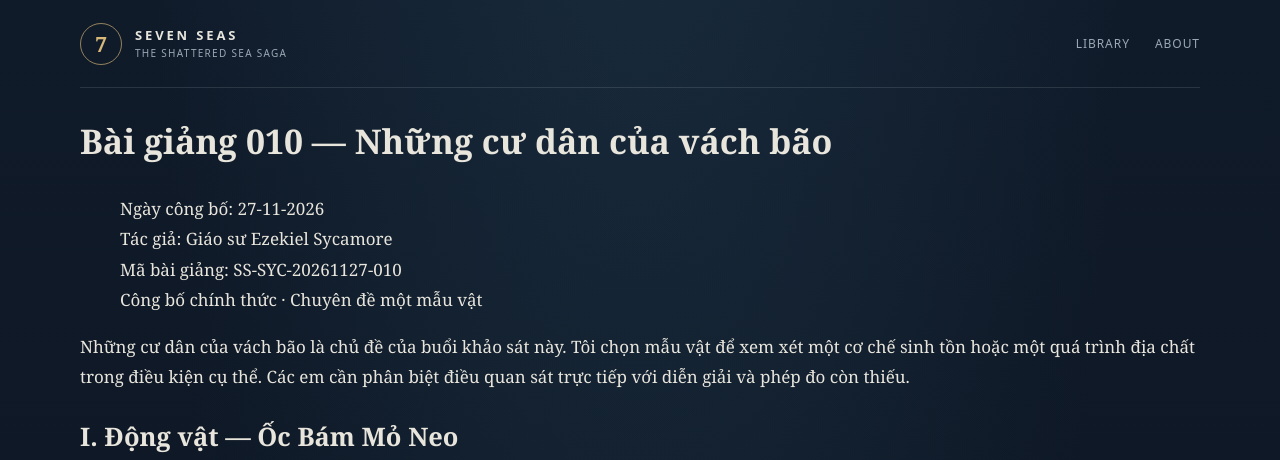
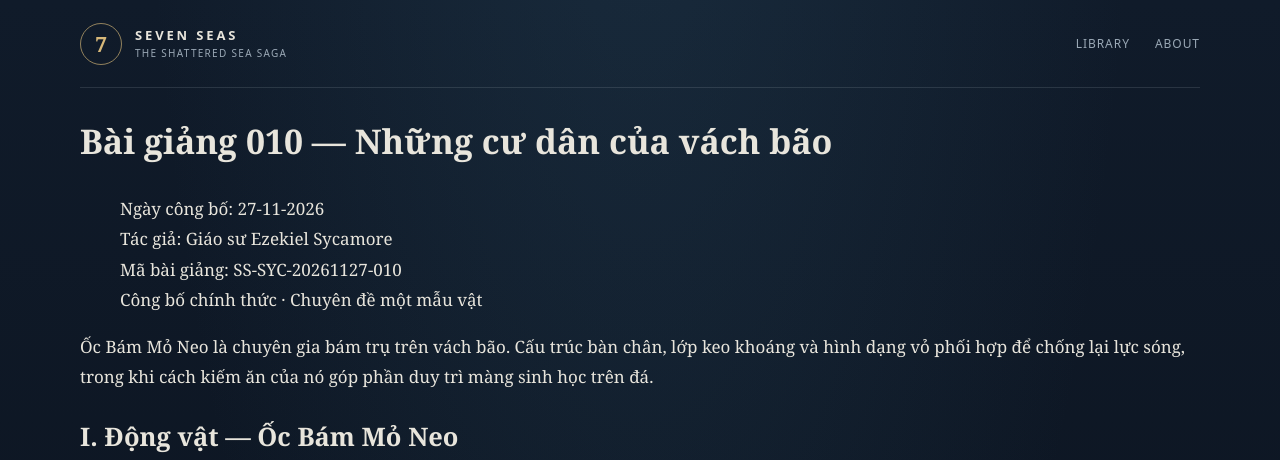
Before and after one commit to trduy91/seven-seas-reader, a Jekyll site: the page built from site/field-notes/sycamore/lecture-010-nhung-cu-dan-cua-vach-bao.md, in a window 1280 px wide and 1400 px high. Shown: the top 460 px of the window. Built offline with Jekyll 4.4.1, drawn with Linux system fonts in a browser that asks for light colours; our own code applies the rules of GitHub Pages for plain Markdown files; some of the changed text lies outside the part shown; grey boxes are pictures that could not be loaded.

Commit message:
Replace provisional lecture language with definitive Sycamore canon

```diff
--- a/site/field-notes/sycamore/lecture-010-nhung-cu-dan-cua-vach-bao.md
+++ b/site/field-notes/sycamore/lecture-010-nhung-cu-dan-cua-vach-bao.md
@@ -5,31 +5,19 @@
 > Mã bài giảng: SS-SYC-20261127-010
 > Công bố chính thức · Chuyên đề một mẫu vật
 
-Những cư dân của vách bão là chủ đề của buổi khảo sát này. Tôi chọn mẫu vật để xem xét một cơ chế sinh tồn hoặc một quá trình địa chất trong điều kiện cụ thể. Các em cần phân biệt điều quan sát trực tiếp với diễn giải và phép đo còn thiếu.
+Ốc Bám Mỏ Neo là chuyên gia bám trụ trên vách bão. Cấu trúc bàn chân, lớp keo khoáng và hình dạng vỏ phối hợp để chống lại lực sóng, trong khi cách kiếm ăn của nó góp phần duy trì màng sinh học trên đá.
 
 ## I. Động vật — Ốc Bám Mỏ Neo
 
-![Tranh khoa học Ốc Bám Mỏ Neo](https://raw.githubusercontent.com/trduy91/seven-seas/main/docs/world/geography/ecology/sycamore-field-notes/images/SS-SYC-20261127-010-AN01.jpg)
-
-**Mã hồ sơ:** `SS-SYC-20261127-010-AN01`
-**Phân loại:** Thân mềm chân bụng sống trên đá triều
-**Môi trường ghi nhận:** Shattered Seas; địa điểm cụ thể chưa được đối chiếu atlas.
+![Tranh khoa học Ốc Bám Mỏ Neo](https://raw.githubusercontent.com/trduy91/seven-seas/main/docs/world/geography/ecology/sycamore-field-notes/images/SS-SYC-20261127-010-AN01.
 
 ### Nhận diện và hình thái
 
-Vỏ thấp hình nón tù có gờ đồng tâm, nâu xám lẫn vệt trắng; miệng rộng, mép dày; chân cơ lớn áp sát đá; râu ngắn.
-
-### Đặc tính và vai trò sinh thái
-
-Khi sóng rút, cá thể ép chân sát nền; cơ chế có thể dựa vào lực cơ và dịch tiết, chưa đo lực kéo.
-
-### Công dụng, nguy cơ và hướng dẫn xử lý
-
-Chưa có thử nghiệm đủ để khuyến nghị khai thác hoặc sử dụng. Chỉ lấy mẫu tối thiểu khi được phép; không nếm, đốt hoặc nghiền trong không gian kín. Với sinh vật sống, không phá nơi trú ẩn hay tách cá thể khỏi nền bám chỉ để kiểm tra.
+Vỏ thấp hình nón tù có gờ đồng tâm, nâu xám lẫn vệt trắng; miệng rộng, mép dày; chân cơ lớn áp sát đá; râu ngắn. Chỉ lấy mẫu tối thiểu khi được phép; không nếm, đốt hoặc nghiền trong không gian kín. Với sinh vật sống, không phá nơi trú ẩn hay tách cá thể khỏi nền bám chỉ để kiểm tra.
 
 ### Ghi chép thực địa
 
-Tôi ghi nhận các đặc điểm trên trong đợt khảo sát có giới hạn về thời gian và số lượng mẫu. Robin hỗ trợ đánh dấu vị trí tương đối và điều kiện thời tiết; nhận xét chưa có phép đo độc lập vẫn ở mức giả thuyết. Cần lặp lại quan sát trước khi mở rộng kết luận cho toàn vùng.
+Qua nhiều mùa khảo sát, tôi đã đối chiếu hình thái mẫu vật với biến đổi của môi trường, dấu vết sinh vật đi kèm và cách cư dân địa phương sử dụng chúng. Những quan hệ lặp lại ấy cho thấy mẫu vật là một phần vận hành của hệ sinh thái, không phải một hình thể đứng riêng.
 
 **Tags:** `sycamore-lecture-010` · `field-observation` · `evidence-separated`
 
@@ -43,8 +31,8 @@ Mẫu vật chỉ thực sự được hiểu khi đặt vào toàn bộ hệ si
 
 ## Câu hỏi dành cho học viên
 
-1. Đặc điểm nào quan sát trực tiếp được mà không cần suy luận chức năng?
-2. Giả thuyết nào cần phép thử có đối chứng để kiểm tra?
-3. Những biến số môi trường nào phải ghi đồng thời khi khảo sát lại?
+1. Cấu trúc nào của mẫu vật trực tiếp tạo nên lợi thế sinh tồn của nó?
+2.
+3. Nếu điều kiện môi trường thay đổi mạnh, vai trò sinh thái của mẫu vật sẽ biến đổi ra sao?
 
 ---
```
